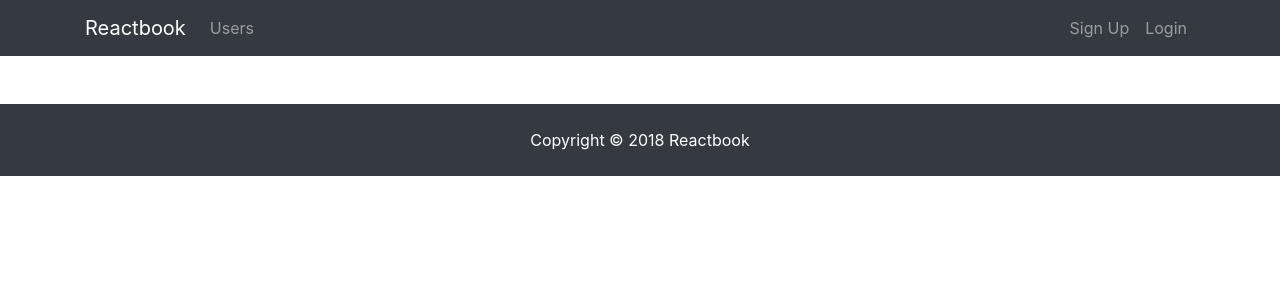
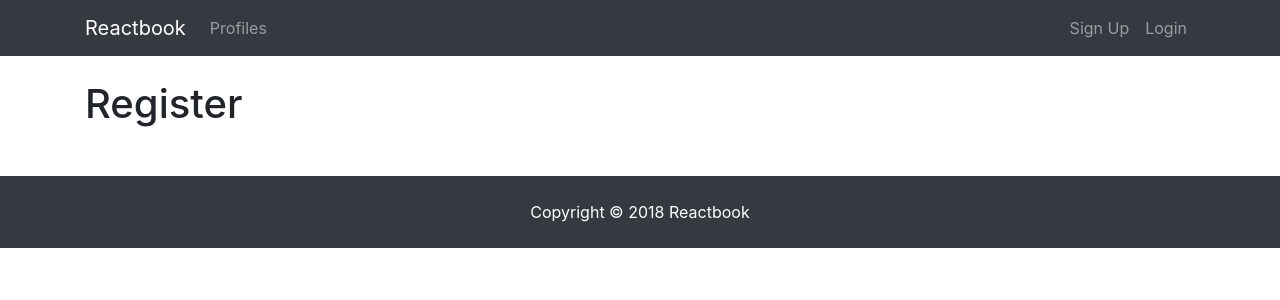
Before and after one commit to MohsAkhtar/project-react-social-network, a React (Create React App) app in the folder client/: page /register in a window 1280 px wide. Shown: the top 300 px of the page. Built offline with nearby package versions, Linux system fonts and the light colour scheme.

Commit message:
Added links to login and register components

```diff
--- a/client/src/App.js
+++ b/client/src/App.js
@@ -5,6 +5,8 @@
 import Navbar from './components/layout/Navbar';
 import Landing from './components/layout/Landing';
 import Footer from './components/layout/Footer';
+import Register from './components/auth/Register';
+import Login from './components/auth/Login';
 
 import './App.css';
 
@@ -15,6 +17,10 @@
         <div className="App">
           <Navbar />
           <Route exact path="/" component={Landing} />
+          <div className="container">
+            <Route exact path="/register" component={Register} />
+            <Route exact path="/login" component={Login} />
+          </div>
           <Footer />
         </div>
       </Router>
--- /dev/null
+++ b/client/src/components/auth/Login.js
@@ -0,0 +1,13 @@
+import React, { Component } from 'react';
+
+class Login extends Component {
+  render() {
+    return (
+      <div>
+        <h1>Login</h1>
+      </div>
+    );
+  }
+}
+
+export default Login;
--- /dev/null
+++ b/client/src/components/auth/Register.js
@@ -0,0 +1,13 @@
+import React, { Component } from 'react';
+
+class Register extends Component {
+  render() {
+    return (
+      <div>
+        <h1>Register</h1>
+      </div>
+    );
+  }
+}
+
+export default Register;
--- a/client/src/components/layout/Landing.js
+++ b/client/src/components/layout/Landing.js
@@ -1,4 +1,5 @@
 import React, { Component } from 'react';
+import { Link } from 'react-router-dom';
 
 class Landing extends Component {
   render() {
@@ -15,12 +16,12 @@
                   others
                 </p>
                 <hr />
-                <a href="register.html" className="btn btn-lg btn-info mr-2">
+                <Link to="/register" className="btn btn-lg btn-info mr-2">
                   Sign Up
-                </a>
-                <a href="login.html" className="btn btn-lg btn-light">
+                </Link>
+                <Link to="/login" className="btn btn-lg btn-light">
                   Login
-                </a>
+                </Link>
               </div>
             </div>
           </div>
--- a/client/src/components/layout/Navbar.js
+++ b/client/src/components/layout/Navbar.js
@@ -1,13 +1,14 @@
 import React, { Component } from 'react';
+import { Link } from 'react-router-dom';
 
 class Navbar extends Component {
   render() {
     return (
       <nav className="navbar navbar-expand-sm navbar-dark bg-dark mb-4">
         <div className="container">
-          <a className="navbar-brand" href="landing.html">
+          <Link className="navbar-brand" to="/">
             Reactbook
-          </a>
+          </Link>
           <button
             className="navbar-toggler"
             type="button"
@@ -20,23 +21,23 @@
           <div className="collapse navbar-collapse" id="mobile-nav">
             <ul className="navbar-nav mr-auto">
               <li className="nav-item">
-                <a className="nav-link" href="profiles.html">
+                <Link className="nav-link" to="/profiles">
                   {' '}
-                  Users
-                </a>
+                  Profiles
+                </Link>
               </li>
             </ul>
 
             <ul className="navbar-nav ml-auto">
               <li className="nav-item">
-                <a className="nav-link" href="register.html">
+                <Link className="nav-link" to="/register">
                   Sign Up
-                </a>
+                </Link>
               </li>
               <li className="nav-item">
-                <a className="nav-link" href="login.html">
+                <Link className="nav-link" to="/login">
                   Login
-                </a>
+                </Link>
               </li>
             </ul>
           </div>
```
